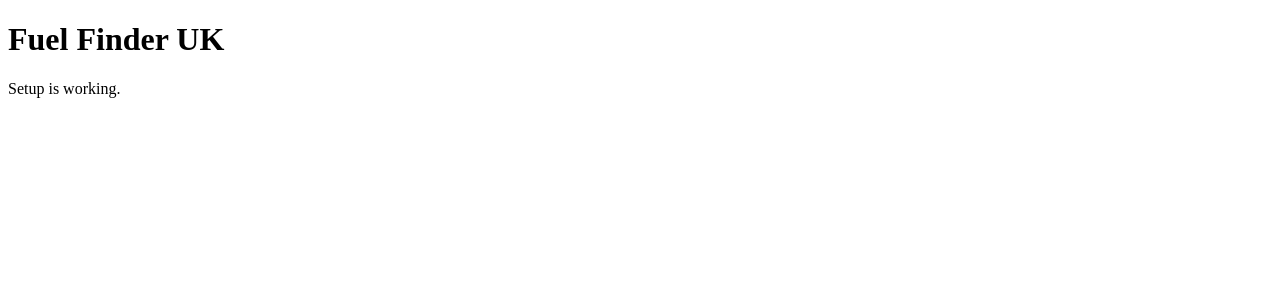
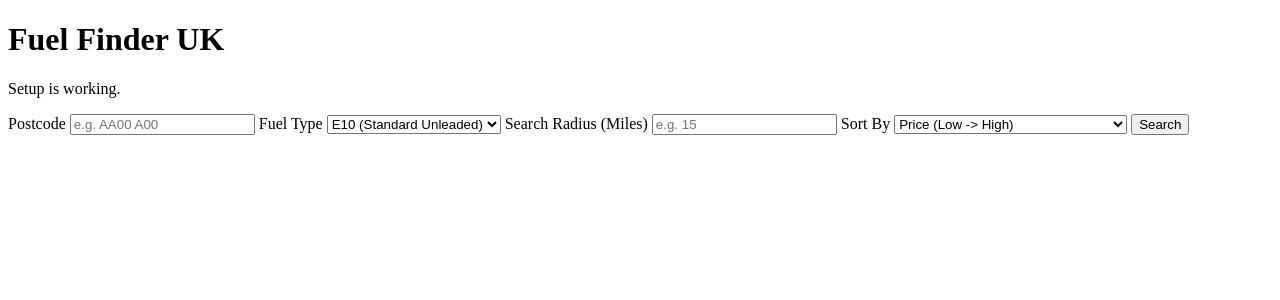
Before and after one commit to JacobSaum/Fuel-Finder-Uk, a Flask app: page / in a window 1280 px wide. Shown: the top 300 px of the page. Run offline with Flask 3, Linux system fonts and the light colour scheme; parts of the project's set-up code (start-up, migrations or seed data) failed here and were passed over.

Commit message:
Added Input fields and search results

```diff
--- a/app.py
+++ b/app.py
@@ -13,10 +13,15 @@ def home():
 def searchFuel():
     fuelType = request.args.get("fuelType")
     postcode = request.args.get("postcode")
-    searchDistance = float(request.args.get("searchDistance"))
-    sortType = request.args.get("sortType")
+    searchDist = float(request.args.get("searchDist"))
+    sortBy = request.args.get("sortBy")
 
-    results = fuelSearch(fuelType, postcode, searchDistance, sortType)
+    try:
+        results = fuelSearch(fuelType, postcode, searchDist, sortBy)
+    except ValueError as e:
+        return jsonify({"error": str(e)}), 400
+    except LookupError as e:
+        return jsonify({"error": str(e)}), 404
 
     return jsonify(results)
 
--- a/templates/index.html
+++ b/templates/index.html
@@ -4,5 +4,85 @@
 <body>
   <h1>Fuel Finder UK</h1>
   <p>Setup is working.</p>
+
+  <form id = "searchForm">
+    <label for="postcode">Postcode</label>
+    <input type="text" id="postcode" name="postcode" placeholder="e.g. AA00 A00">
+
+    <label for="fuelType">Fuel Type</label>
+    <select id="fuelType" name="fuelType">
+      <option value="e10">E10 (Standard Unleaded)</option>
+      <option value="e5">E5 (Premium Unleaded)</option>
+      <option value="b7s">B7S (Standard Deisel)</option>
+      <option value="b7p">B7P (Premium Deisel)</option>
+    </select>
+
+    <label for="searchDist">Search Radius (Miles)</label>
+    <input type="number" id="searchDist" name="searchDist" placeholder="e.g. 15">
+
+    <label for="sortBy">Sort By</label>
+    <select id="sortBy" name="sortBy">
+      <option value="price">Price (Low -> High)</option>
+      <option value="distance">Distance (Close -> Far)</option>
+      <option value="value">Effective Value (Low -> High) (beta)</option>
+    </select>
+
+    <button type="submit">Search</button>
+
+  </form>
+
+  <div id="results"></div>
+
+  <script>
+      const form = document.getElementById("searchForm");
+
+      form.addEventListener("submit", function(event) {
+        event.preventDefault();
+
+        const postcode = document.getElementById("postcode").value;
+        const fuelType = document.getElementById("fuelType").value;
+        const searchDist = document.getElementById("searchDist").value;
+        const sortBy = document.getElementById("sortBy").value;
+
+        const params = new URLSearchParams({postcode: postcode, fuelType: fuelType, searchDist: searchDist, sortBy: sortBy});
+        const resultsDiv = document.getElementById("results");
+        resultsDiv.innerHTML = "<p>Searching...</p>";
+
+        fetch(`/fuelSearch?${params}`)
+          .then(response => response.json().then(data => ({ ok: response.ok, data })))
+          .then(({ ok, data }) => {
+            if (!ok) {
+              resultsDiv.innerHTML = `<p class="error">${data.error}</p>`;
+              return;
+            }
+
+            if (data.length === 0) {
+              resultsDiv.innerHTML = "<p>No results found.</p>";
+              return;
+            }
+
+            const rows = data.map(station => `
+              <tr>
+                <td>${station.brand_name}</td>
+                <td>${station.price}</td>
+                <td>${station.distance.toFixed(1)} mi</td>
+              </tr>
+            `).join("");
+
+            resultsDiv.innerHTML = `
+              <table>
+                <thead>
+                  <tr><th>Station</th><th>Price</th><th>Distance</th></tr>
+                </thead>
+                <tbody>${rows}</tbody>
+              </table>
+            `;
+          })
+          .catch(() => {
+            resultsDiv.innerHTML = "<p class=\"error\">Something went wrong. Please try again.</p>";
+          });
+      });
+    </script>
+
 </body>
 </html>
```
